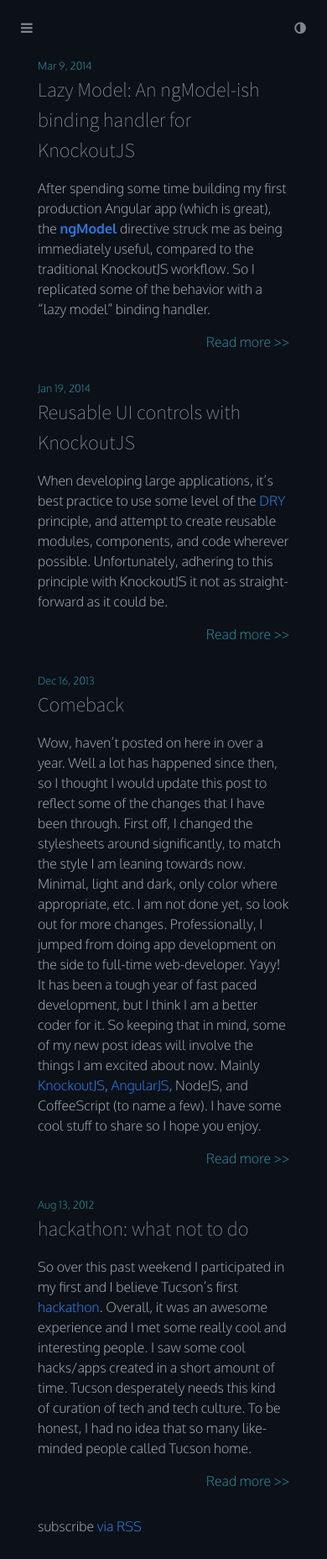
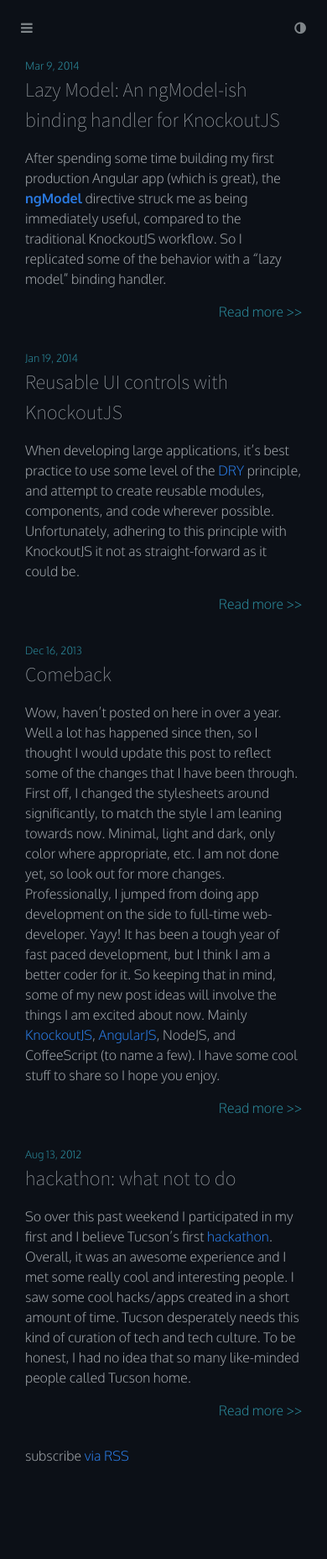
Before and after one commit to bringking/bringking.github.io, a Jekyll site: the page built from index.html, in a window 390 px wide. Shown: the whole page at 84% size. Built offline with Jekyll 4.4.1, drawn with Linux system fonts in a browser that asks for light colours; nearby versions of some CDN libraries; after the commit the page ends 1772 px from its top, so only the background shows below that; grey boxes are pictures that could not be loaded.

Commit message:
fixed padding on mobile

```diff
--- a/_sass/_layout.scss
+++ b/_sass/_layout.scss
@@ -261,6 +261,14 @@
   max-width: 800px;
   height: 100%;
   color: inherit;
+  margin-left: -15px;
+  margin-right: -15px;
+  @include min-media-query($on-laptop) {
+
+    margin-left: auto;
+    margin-right: auto;
+
+  }
 }
 
 .page-heading {
```
